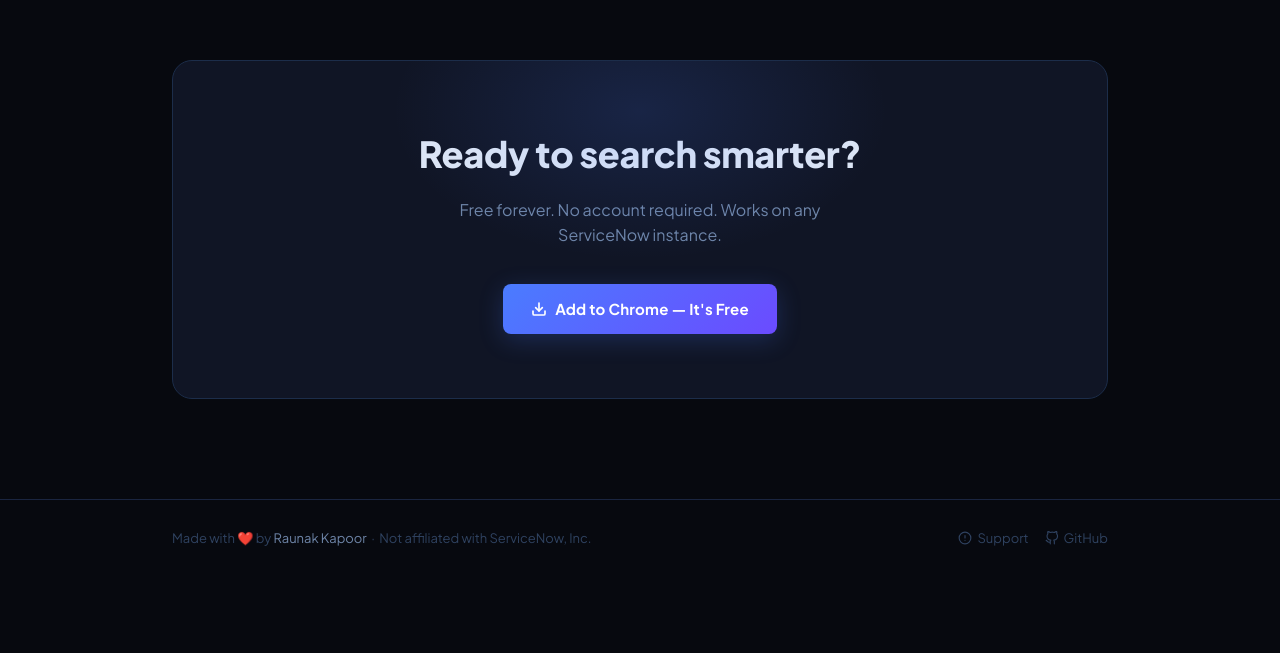
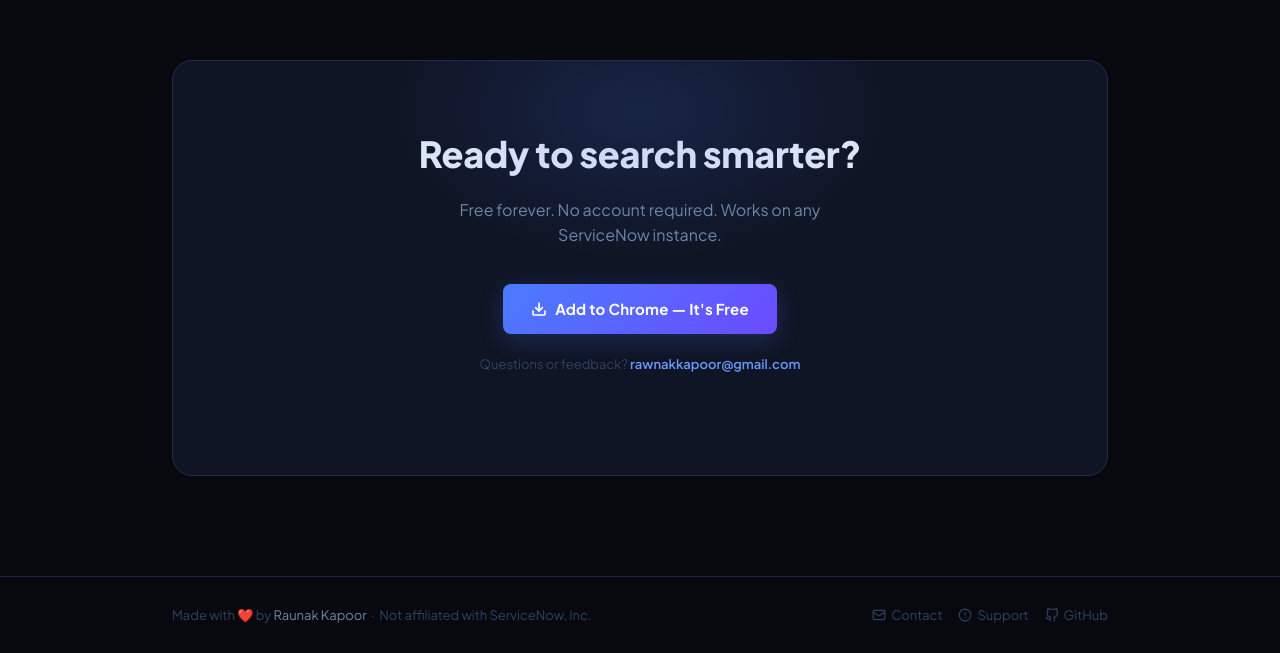
Before and after one commit to raunak1264/ServiceNowPowerSearch, a plain HTML site: page ServiceNowPowerSearch.html in a window 1280 px wide. Shown: the part 3096-3749 px from the top of the page. Before the commit the page ends 3673 px from the top, so only its background shows below. Drawn offline with Linux system fonts and the light colour scheme.

Commit message:
Update ServiceNowPowerSearch.html

```diff
--- a/ServiceNowPowerSearch.html
+++ b/ServiceNowPowerSearch.html
@@ -722,7 +722,7 @@
           </svg>
           Add to Chrome — It's Free
         </a>
-        <a href="https://raunak1264.github.io/ServiceNowPowerSearch/ServiceNowPowerSearch.html" class="btn-secondary" target="_blank" rel="noopener">
+        <a href="https://github.com/raunak1264/ServiceNowPowerSearch" class="btn-secondary" target="_blank" rel="noopener">
           <svg viewBox="0 0 24 24" fill="none" stroke="currentColor" stroke-width="2" stroke-linecap="round" stroke-linejoin="round">
             <path d="M9 19c-5 1.5-5-2.5-7-3m14 6v-3.87a3.37 3.37 0 0 0-.94-2.61c3.14-.35 6.44-1.54 6.44-7A5.44 5.44 0 0 0 20 4.77 5.07 5.07 0 0 0 19.91 1S18.73.65 16 2.48a13.38 13.38 0 0 0-7 0C6.27.65 5.09 1 5.09 1A5.07 5.07 0 0 0 5 4.77a5.44 5.44 0 0 0-1.5 3.78c0 5.42 3.3 6.61 6.44 7A3.37 3.37 0 0 0 9 18.13V22"/>
           </svg>
@@ -890,6 +890,13 @@
           </svg>
           Add to Chrome — It's Free
         </a>
+        <p style="margin-top:20px; font-size:13px; color:var(--text-3);">
+          Questions or feedback?
+          <a href="mailto:rawnakkapoor@gmail.com" style="color:var(--accent-bright); text-decoration:none; font-weight:600; transition:color 0.15s;"
+             onmouseover="this.style.color='var(--accent)'" onmouseout="this.style.color='var(--accent-bright)'">
+            rawnakkapoor@gmail.com
+          </a>
+        </p>
       </div>
     </section>
   </div>
@@ -903,13 +910,19 @@
         &nbsp;·&nbsp; Not affiliated with ServiceNow, Inc.
       </div>
       <div class="footer-right">
+        <a href="mailto:rawnakkapoor@gmail.com" class="footer-link">
+          <svg viewBox="0 0 24 24" fill="none" stroke="currentColor" stroke-width="2" stroke-linecap="round" stroke-linejoin="round">
+            <rect x="2" y="4" width="20" height="16" rx="2"/><path d="m22 7-8.97 5.7a1.94 1.94 0 0 1-2.06 0L2 7"/>
+          </svg>
+          Contact
+        </a>
         <a href="https://github.com/raunak1264/ServiceNowPowerSearch/issues" class="footer-link" target="_blank" rel="noopener">
           <svg viewBox="0 0 24 24" fill="none" stroke="currentColor" stroke-width="2" stroke-linecap="round" stroke-linejoin="round">
             <circle cx="12" cy="12" r="10"/><line x1="12" y1="8" x2="12" y2="12"/><line x1="12" y1="16" x2="12.01" y2="16"/>
           </svg>
           Support
         </a>
-        <a href="https://raunak1264.github.io/ServiceNowPowerSearch/ServiceNowPowerSearch.html" class="footer-link" target="_blank" rel="noopener">
+        <a href="https://github.com/raunak1264/ServiceNowPowerSearch" class="footer-link" target="_blank" rel="noopener">
           <svg viewBox="0 0 24 24" fill="none" stroke="currentColor" stroke-width="2" stroke-linecap="round" stroke-linejoin="round">
             <path d="M9 19c-5 1.5-5-2.5-7-3m14 6v-3.87a3.37 3.37 0 0 0-.94-2.61c3.14-.35 6.44-1.54 6.44-7A5.44 5.44 0 0 0 20 4.77 5.07 5.07 0 0 0 19.91 1S18.73.65 16 2.48a13.38 13.38 0 0 0-7 0C6.27.65 5.09 1 5.09 1A5.07 5.07 0 0 0 5 4.77a5.44 5.44 0 0 0-1.5 3.78c0 5.42 3.3 6.61 6.44 7A3.37 3.37 0 0 0 9 18.13V22"/>
           </svg>
```
